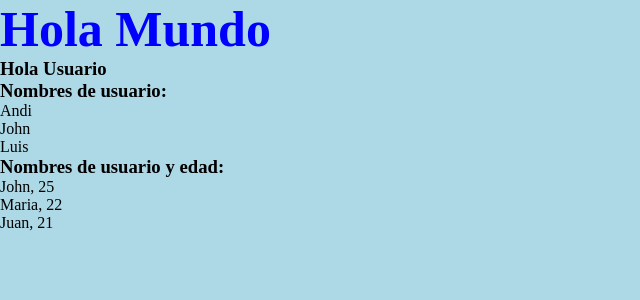
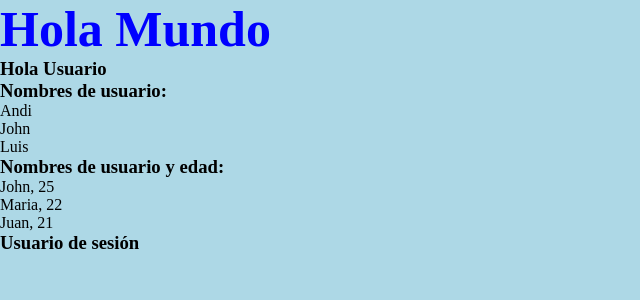
Before and after one commit to beltz18/curso_Flask_YouTube, a Flask app: page / in a window 1280 px wide. Shown: the top 300 px of the page, without its empty margins (0-640 px from the left). Run offline with Flask 3, Linux system fonts and the light colour scheme.

Commit message:
clase 7: sesiones en flask

```diff
--- a/app.py
+++ b/app.py
@@ -1,6 +1,7 @@
-from flask import Flask, render_template, request
+from flask import *
 
 app = Flask(__name__)
+app.secret_key = '1234andi'
 
 @app.errorhandler(404)
 def err_handler(e):
@@ -9,13 +10,17 @@ def err_handler(e):
 @app.route('/', defaults={'nom': 'Usuario'})
 @app.route('/<nom>')
 def index(nom):
+  usuario = {}
+  if 'user' in session:
+    usuario = session['user']
+
   nombre = nom
   nombres = ['Andi', 'John', 'Luis']
   dic = {
     'names': ['John', 'Maria', 'Juan'],
     'ages': [25, 22, 21]
   }
-  return render_template('index.html', name=nombre, names=nombres, values=dic)
+  return render_template('index.html', name=nombre, names=nombres, values=dic, usuario=usuario)
 
 @app.route('/clientes', defaults={'cli': 'Cliente 1', 'pro': 'Producto 1'})
 @app.route('/clientes/<cli>/<pro>')
@@ -33,10 +38,12 @@ def register():
   if request.args:
     user['name'] = request.args['nombre']
     user['email'] = request.args['correo']
+    session['user'] = user
 
   if request.method == 'POST':
     user['name'] = request.form['nombre']
     user['email'] = request.form['correo']
+    session['user'] = user
 
   return render_template('register.html', usuario=user)
 
--- a/templates/index.html
+++ b/templates/index.html
@@ -24,5 +24,13 @@
       <li>{{ values['names'][i] }}, {{ values['ages'][i] }}</li>
     {% endfor %}
   </ul>
+
+  <h3>Usuario de sesión</h3>
+  {% if usuario %}
+    <ul>
+      <li><b>Nombre:</b> {{ usuario['name'] }}</li>
+      <li><b>Correo:</b> {{ usuario['email'] }}</li>
+    </ul>
+  {% endif %}
 </body>
 </html>
```
